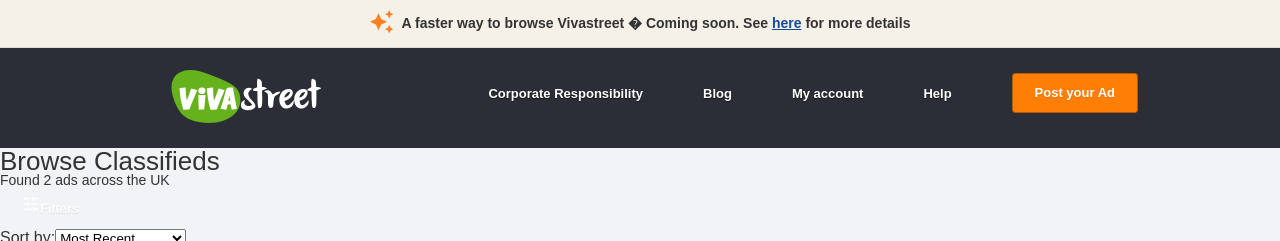
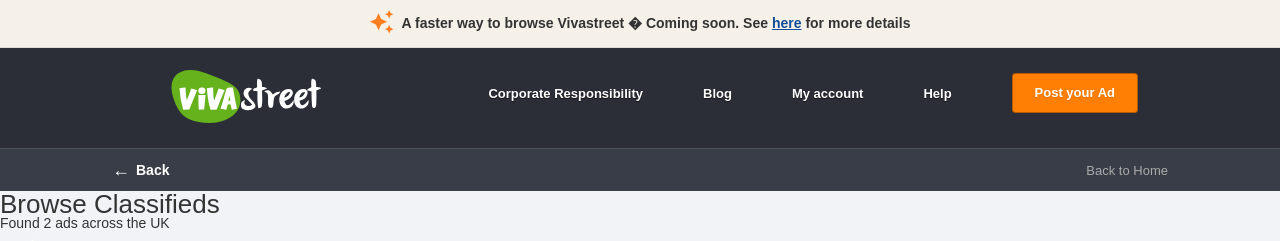
Before and after one commit to Vishalsaini6367/vivastreet, a React (Vite) app: page / in a window 1280 px wide. Both pictures are taken after a click on the item "Property". Shown: the top 241 px of the page. Built offline with nearby package versions, Linux system fonts and the light colour scheme.

Commit message:
Add browser back button support with HTML5 history API and visible back button bar

```diff
--- a/src/App.tsx
+++ b/src/App.tsx
@@ -144,33 +144,79 @@ function App() {
     }
   }, [darkMode]);
 
+  // History-aware Navigation
+  const navigateTo = (
+    newPage: 'home' | 'search' | 'detail' | 'post-ad',
+    listingItem?: Listing | null,
+    pushHistory = true
+  ) => {
+    setPage(newPage);
+    if (listingItem !== undefined) {
+      setSelectedListing(listingItem);
+    }
+    if (pushHistory) {
+      window.history.pushState(
+        { page: newPage, listingId: listingItem?.id || null },
+        '',
+        window.location.pathname
+      );
+    }
+    window.scrollTo({ top: 0, behavior: 'smooth' });
+  };
+
+  const handleGoBack = () => {
+    if (window.history.length > 1) {
+      window.history.back();
+    } else {
+      navigateTo('home', null, true);
+    }
+  };
+
+  useEffect(() => {
+    // Initial history state
+    window.history.replaceState({ page: 'home', listingId: null }, '', window.location.pathname);
+
+    const handlePopState = (event: PopStateEvent) => {
+      const state = event.state;
+      if (state && state.page) {
+        setPage(state.page);
+        if (state.listingId) {
+          const found = listings.find((l) => l.id === state.listingId);
+          if (found) setSelectedListing(found);
+        } else {
+          setSelectedListing(null);
+        }
+      } else {
+        setPage('home');
+        setSelectedListing(null);
+      }
+    };
+
+    window.addEventListener('popstate', handlePopState);
+    return () => window.removeEventListener('popstate', handlePopState);
+  }, [listings]);
+
   const handleHeroSearch = (query: string, category: string, location: string) => {
     setSearchQuery(query);
     setSelectedCategory(category);
     setSelectedLocation(location);
-    setPage('search');
-    window.scrollTo({ top: 0, behavior: 'smooth' });
+    navigateTo('search');
   };
 
   const handleSelectCategory = (categoryName: string) => {
     setSelectedCategory(categoryName);
     setSearchQuery('');
     setSelectedLocation('');
-    setPage('search');
-    window.scrollTo({ top: 0, behavior: 'smooth' });
+    navigateTo('search');
   };
 
   const handleSelectListing = (listingItem: Listing) => {
-    setListings(prevListings =>
-      prevListings.map(item =>
-        item.id === listingItem.id
-          ? { ...item, views: item.views + 1 }
-          : item
+    setListings((prevListings) =>
+      prevListings.map((item) =>
+        item.id === listingItem.id ? { ...item, views: item.views + 1 } : item
       )
     );
-    setSelectedListing({ ...listingItem, views: listingItem.views + 1 });
-    setPage('detail');
-    window.scrollTo({ top: 0, behavior: 'smooth' });
+    navigateTo('detail', { ...listingItem, views: listingItem.views + 1 });
   };
 
   const handlePublishAd = (newAd: Listing) => {
@@ -178,9 +224,7 @@ function App() {
   };
 
   const handleViewCreatedAd = (newAd: Listing) => {
-    setSelectedListing(newAd);
-    setPage('detail');
-    window.scrollTo({ top: 0, behavior: 'smooth' });
+    navigateTo('detail', newAd);
   };
 
   return (
@@ -191,10 +235,63 @@ function App() {
       {/* Top Banner */}
       <AnnouncementBar />
 
-      {/* Non-Home Page Header */}
+      {/* Non-Home Page Header with Back Button Bar */}
       {page !== 'home' && (
-        <div style={{ backgroundColor: '#2b2e36', padding: '5px 0' }}>
-          <Navbar setPage={setPage} />
+        <div style={{ backgroundColor: '#2b2e36' }}>
+          <div style={{ padding: '5px 0' }}>
+            <Navbar setPage={(p) => navigateTo(p)} />
+          </div>
+          <div
+            style={{
+              backgroundColor: '#383d47',
+              borderTop: '1px solid rgba(255,255,255,0.1)',
+              padding: '8px 16px',
+            }}
+          >
+            <div
+              style={{
+                maxWidth: 1056,
+                margin: '0 auto',
+                display: 'flex',
+                alignItems: 'center',
+                justifyContent: 'space-between',
+              }}
+            >
+              <button
+                type="button"
+                onClick={handleGoBack}
+                style={{
+                  background: 'none',
+                  border: 'none',
+                  color: '#fff',
+                  display: 'flex',
+                  alignItems: 'center',
+                  gap: 6,
+                  cursor: 'pointer',
+                  fontSize: 14,
+                  fontWeight: 600,
+                  padding: '4px 0',
+                }}
+              >
+                <span style={{ fontSize: 18, lineHeight: 1 }}>←</span>
+                <span>Back</span>
+              </button>
+
+              <button
+                type="button"
+                onClick={() => navigateTo('home')}
+                style={{
+                  background: 'none',
+                  border: 'none',
+                  color: '#aaa',
+                  cursor: 'pointer',
+                  fontSize: 13,
+                }}
+              >
+                Back to Home
+              </button>
+            </div>
+          </div>
         </div>
       )}
 
@@ -204,7 +301,7 @@ function App() {
           <Hero
             onSearchSubmit={handleHeroSearch}
             onSelectCategory={handleSelectCategory}
-            setPage={setPage}
+            setPage={(p) => navigateTo(p)}
           />
 
           {/* Post Your Ad CTA Banner */}
@@ -334,7 +431,7 @@ function App() {
       {page === 'detail' && selectedListing && (
         <ListingDetail
           listing={selectedListing}
-          onBack={() => setPage('search')}
+          onBack={handleGoBack}
         />
       )}
 
@@ -343,7 +440,7 @@ function App() {
           categories={CATEGORIES}
           subcategoriesByCategory={SUBCATEGORIES_BY_CATEGORY}
           onPublish={handlePublishAd}
-          onCancel={() => setPage('home')}
+          onCancel={handleGoBack}
           onViewAd={handleViewCreatedAd}
         />
       )}
```
